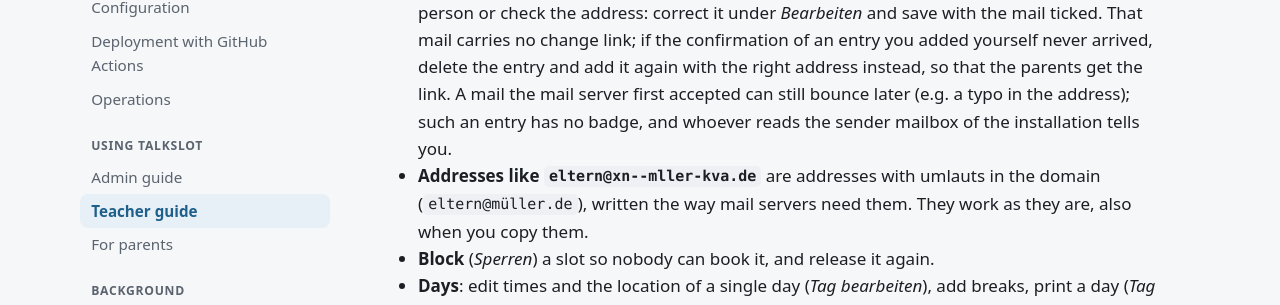
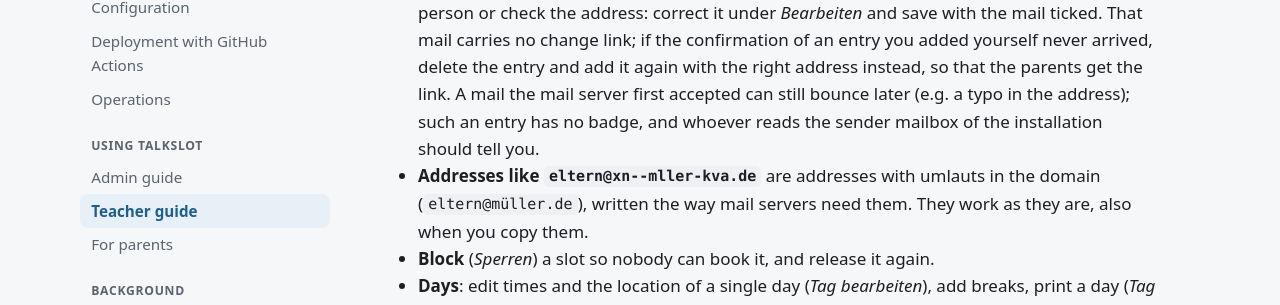
Before and after one commit to skornehl/talkslot, a Jekyll site: the page built from docs/guide/teachers.md, in a window 1280 px wide and 900 px high, scrolled down 4880 px. Shown: the part 259-564 px from the top of the window. Built offline with Jekyll 4.4.1, drawn with Linux system fonts in a browser that asks for light colours.

```diff
--- a/docs/guide/teachers.md
+++ b/docs/guide/teachers.md
@@ -84,7 +84,7 @@ Per day you see all slots with the bookings:
   change link; if the confirmation of an entry you added yourself never arrived, delete the entry and add
   it again with the right address instead, so that the parents get the link. A mail the mail server first
   accepted can still bounce later (e.g. a typo in the address); such an entry has no badge, and whoever reads
-  the sender mailbox of the installation tells you.
+  the sender mailbox of the installation should tell you.
 - **Addresses like `eltern@xn--mller-kva.de`** are addresses with umlauts in the domain (`eltern@müller.de`),
   written the way mail servers need them. They work as they are, also when you copy them.
 - **Block** (*Sperren*) a slot so nobody can book it, and release it again.
```
Also changed, not shown: docs/de/guide/configuration.md (+1 -1 lines), docs/de/guide/teachers.md (+1 -1 lines), 2 other files.
